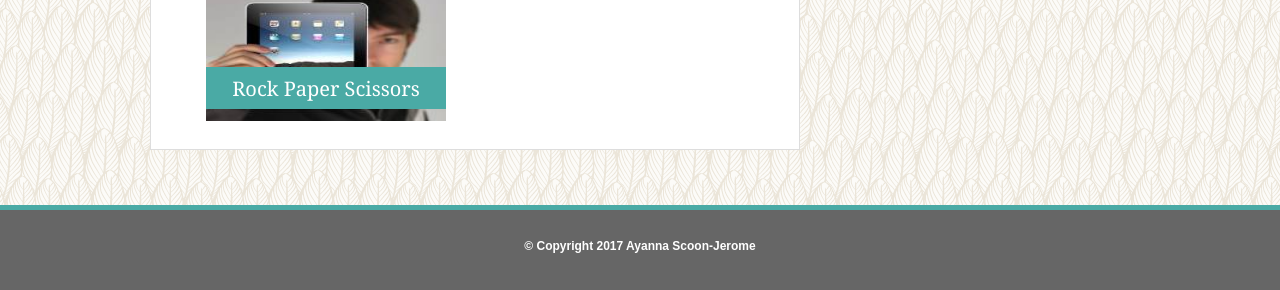
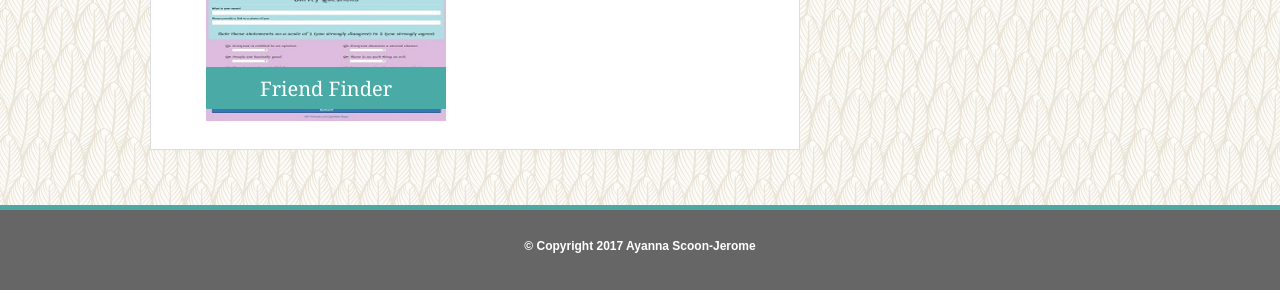
Before and after one commit to ascoonj/Basic-Portfolio, a plain HTML site: page portfolio.html in a window 1280 px wide. Shown: the part 510-800 px from the top of the page. Drawn offline with Linux system fonts and the light colour scheme.

Commit message:
added Friend Finder to portfolio

```diff
--- a/portfolio.html
+++ b/portfolio.html
@@ -60,8 +60,10 @@
                 </div>
 
                 <div id="fifth">
-                    <img class="pics" id="pic5" src="assets/images/pic5.jpg" />
-                    <div class="labels" id="label5">Rock Paper Scissors</div>
+                    <a href="https://infinite-earth-99009.herokuapp.com/" target = "blank">
+                        <img class="pics" id="pic5" src="assets/images/surveySample.jpg" />
+                    </a>
+                    <div class="labels" id="label5">Friend Finder</div>
                 </div>
 
 
```
Also changed, not shown: assets/images/surveySample.jpg (added).
